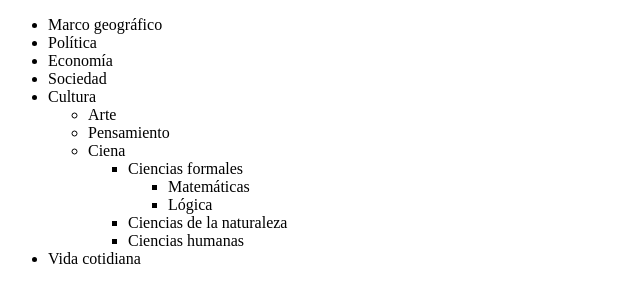
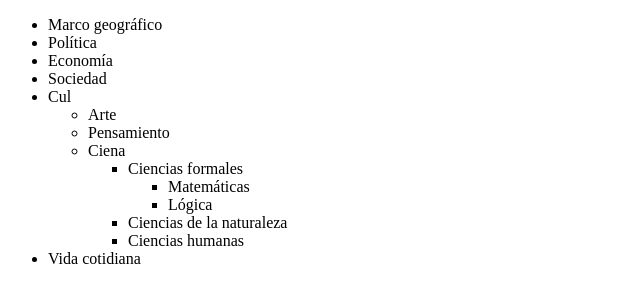
Before and after one commit to Franmr11/PaginaWeb, a plain HTML site: page index.html in a window 1280 px wide. Shown: the full height of the page, 0-640 px from the left. Drawn offline with Linux system fonts and the light colour scheme.

Commit message:
Update index.html

```diff
--- a/index.html
+++ b/index.html
@@ -11,7 +11,7 @@
             <li>Economía</li>
             <li>Sociedad</li>
             <li>
-                Cultura
+                Cul
                 <ul>
                     <li>Arte</li>
                     <li>Pensamiento</li>
```
